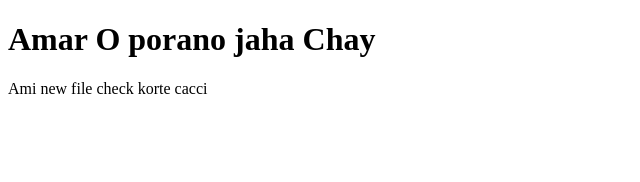
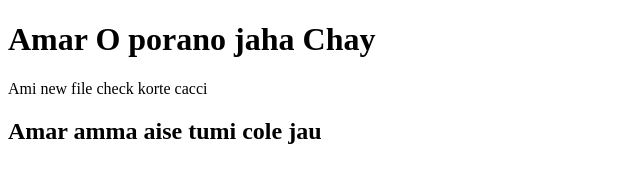
Before and after one commit to MdAsraful/innova-practice, a plain HTML site: page index.html in a window 1280 px wide. Shown: the whole page, without its empty margins (0-640 px from the left). Drawn offline with Linux system fonts and the light colour scheme.

Commit message:
ariana jau tumi

```diff
--- a/index.html
+++ b/index.html
@@ -9,5 +9,6 @@
 <body>
     <h1>Amar O porano jaha Chay</h1>
     <p>Ami new file check korte cacci </p>
+    <h2>Amar amma aise tumi cole jau</h2>
 </body>
 </html>
```
